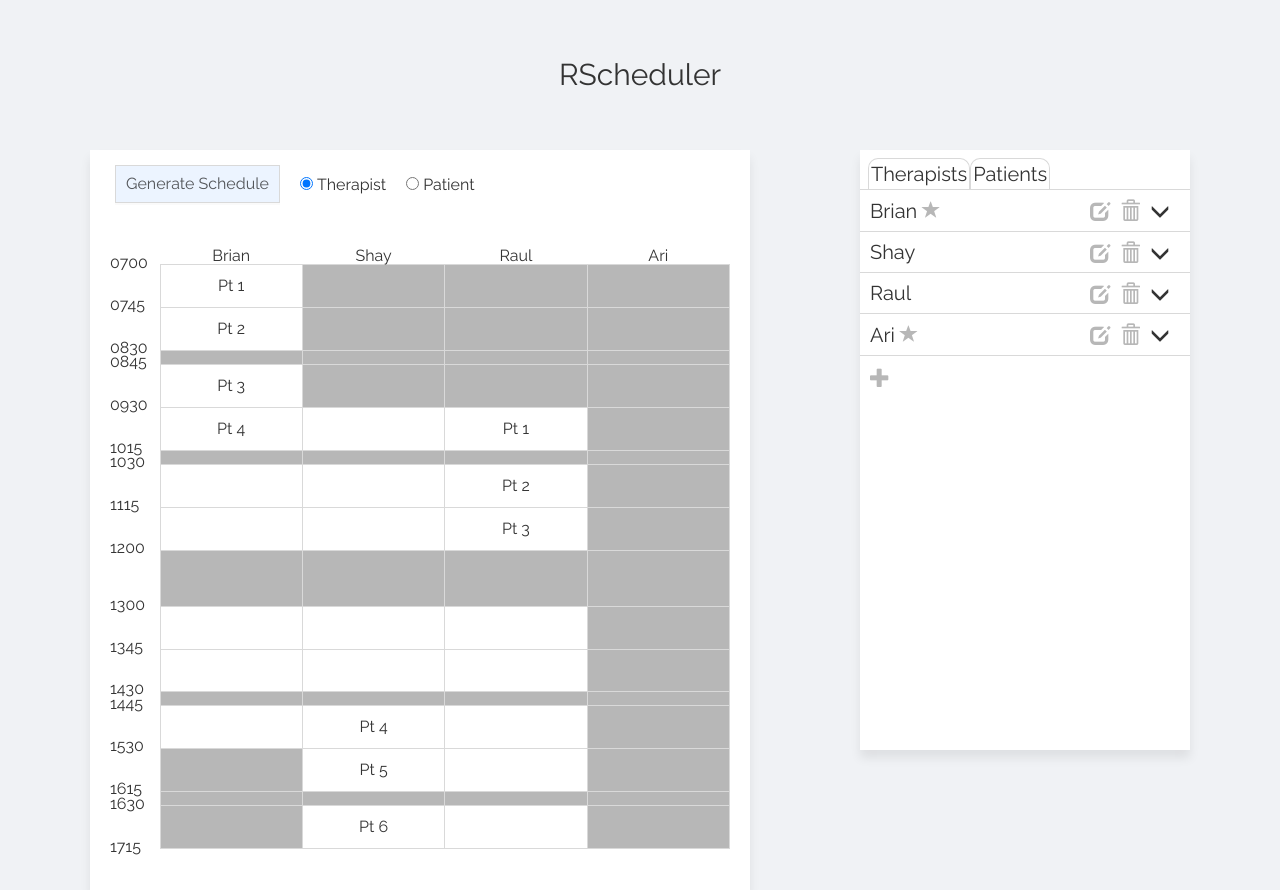
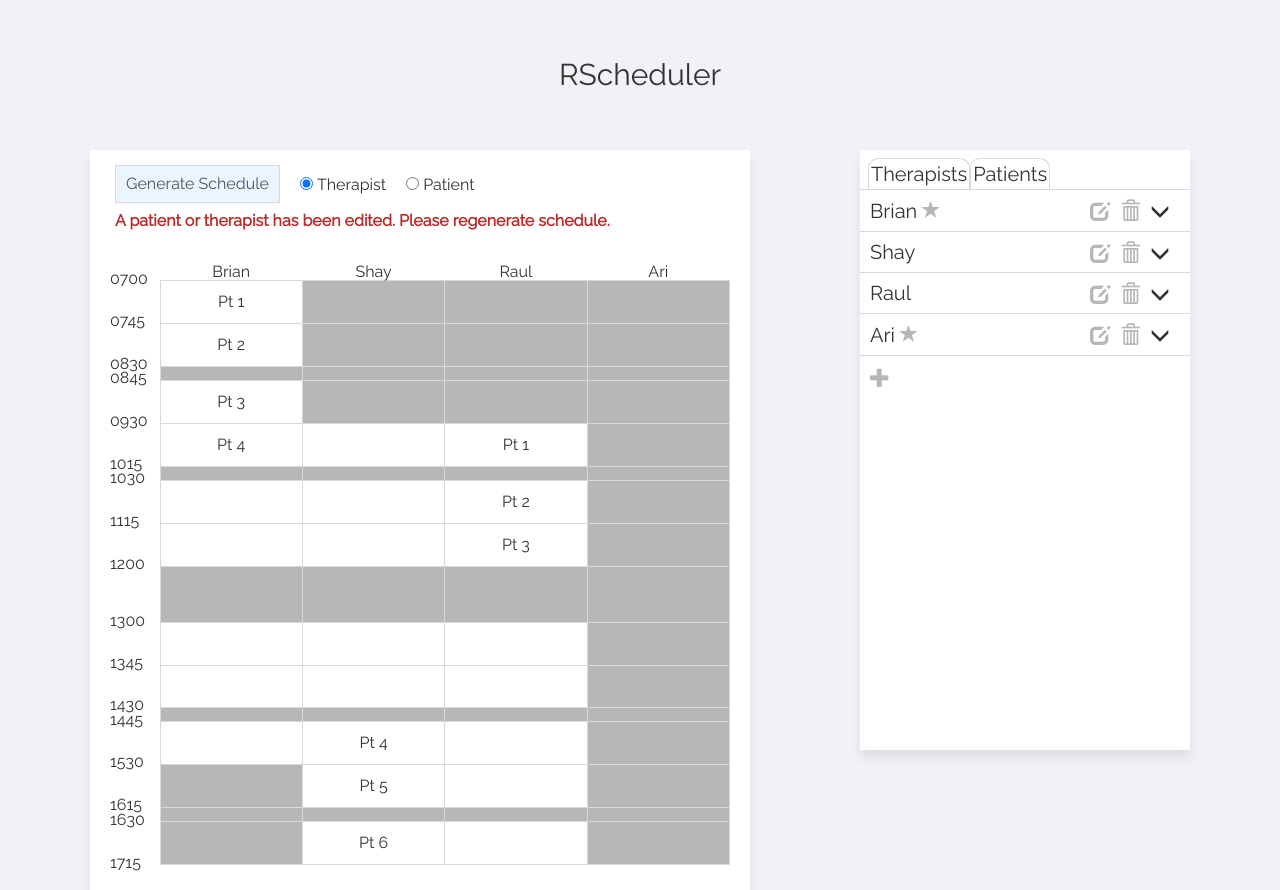
Before and after one commit to Eruanne2/rscheduler, a React (Create React App) app: page / in a window 1280 px wide. Built offline with nearby package versions, Linux system fonts and the light colour scheme; the HTML template or start-up script is replaced by a standard one.

Commit message:
write schedule generation logic

```diff
--- a/src/App.tsx
+++ b/src/App.tsx
@@ -4,8 +4,9 @@ import PatientTherapistList from './components/PatientTherapistList';
 import './styling/reset.css';
 import './styling/App.css';
 import { testState } from './testData';
-import { State } from './typing/types';
+import { State, Appointment } from './typing/types';
 import { deepCopyState  } from './helpers/deepCopy';
+import { generateSchedule } from './helpers/generateSchedule';
 
 const App = (): JSX.Element => {
   const [scheduleState, setScheduleState] = useState<State>(deepCopyState(testState));
@@ -13,16 +14,23 @@ const App = (): JSX.Element => {
   const [scheduleError, setScheduleError] = useState<string>('');
 
   useEffect(() => {
-    if (JSON.stringify(listState) !== JSON.stringify(scheduleState)) {
+    const patientsEqual = JSON.stringify(listState.patients) !== JSON.stringify(scheduleState.patients);
+    const therapistsEqual = JSON.stringify(listState.therapists) !== JSON.stringify(scheduleState.therapists);
+    if (!patientsEqual || !therapistsEqual) {
       setScheduleError('A patient or therapist has been edited. Please regenerate schedule.');
     }
   }, [scheduleState, listState])
 
-  const generateSchedule = () => setScheduleState(deepCopyState(listState)); // this triggers the useEffect below
-  useEffect(() => {
-    // generate schedule here
-    setScheduleError('');
-  }, [scheduleState]);
+  const buildSchedule = () => {
+    const [appts, error] = generateSchedule(listState.patients, listState.therapists);
+    const listStateCopy = deepCopyState(listState);
+    setScheduleState({
+      patients: listStateCopy.patients,
+      therapists: listStateCopy.therapists,
+      appointments: appts
+    }); // this triggers the useEffect below
+    setScheduleError(error);
+  }
 
   return (
     <div className="app">
@@ -30,7 +38,7 @@ const App = (): JSX.Element => {
       <div className='main-container'>
         <Schedule
           scheduleState={scheduleState}
-          generateSchedule={generateSchedule}
+          buildSchedule={buildSchedule}
           error={scheduleError}
         />
         <PatientTherapistList listState={listState} setListState={setListState} />
--- a/src/components/Schedule.tsx
+++ b/src/components/Schedule.tsx
@@ -3,8 +3,8 @@ import { Mode, TimeRange, Appointment, State, Person } from "../typing/types";
 import { TIME_SLOTS } from "../constants";
 import { calcHeight, hasAvailable } from "../helpers/timeHelpers";
 
-const Schedule = (props: { scheduleState: State, generateSchedule: () => void, error: string }): JSX.Element => {
-  const { scheduleState, generateSchedule, error } = props;
+const Schedule = (props: { scheduleState: State, buildSchedule: () => void, error: string }): JSX.Element => {
+  const { scheduleState, buildSchedule, error } = props;
   const [scheduleMode, setScheduleMode] = useState<Mode>('therapist');
   const persons = scheduleState[`${scheduleMode}s`];
 
@@ -15,7 +15,7 @@ const Schedule = (props: { scheduleState: State, generateSchedule: () => void, e
   return <div className="schedule">
     <div className='schedule-header'>
       <div className='schedule-controls'>
-        <button className='generate-schedule-btn' onClick={generateSchedule}>Generate Schedule</button>
+        <button className='generate-schedule-btn' onClick={buildSchedule}>Generate Schedule</button>
         <label>
           <input
             type="radio"
--- a/src/constants.ts
+++ b/src/constants.ts
@@ -1,4 +1,4 @@
-import { TimeRange } from "./typing/types";
+import { TimeRange, ValidTime } from "./typing/types";
 
 export const TIME_SLOTS: TimeRange[] = [
   { startTime: '0700', endTime: '0745'},
--- /dev/null
+++ b/src/helpers/generateSchedule.ts
@@ -0,0 +1,82 @@
+import { TIME_SLOTS } from '../constants';
+import { Patient, Therapist, Appointment, TimeRange, ValidTime } from '../typing/types';
+import { hasAvailable } from './timeHelpers';
+
+export const generateSchedule = (patients: Patient[], therapists: Therapist[]): [appts: Appointment[], errors: string] => {
+
+
+  // two main rules to consider:
+  // 1. each patient must be seen 4 times per day
+  // 2. each patient must be seen by each therapist at least once
+
+  // other considerations:
+  // - must stay within patients' and therapists' availability.
+  // - fill therapists' schedules first, then floats.
+  // - avoid scheduling patients with back to back sessions if possible.
+
+
+  // with these considerations, let's start processing.
+  // start by iterating through each patients in order of least availability. for each primary, find two appointments and try to spread them out
+  // with gaps in between.
+
+
+  // start scheduling the patients with the least availability.
+  // fill primaries' schedules before beginning to schedule float.
+
+
+  // ok, here's the thing. we need to go through all possible combinations. you can't just guess the optimal path. how to do this? I have no clue.
+
+
+  // if there are not enough slots, return an error that patients will need to be grouped (along with recommendations - ?)
+  // if there are extra slots, suggest that a float go home for every 8 extra slots, or that a float take a half day for every 4 extra slots.
+
+  // const orderedPatients = patients; // will implement ordering later
+  // const orderedTherapists = therapists.sort((a: Therapist, b: Therapist) => (+b.primary - +a.primary));
+  // const startTimes = TIME_SLOTS.filter((ts: TimeRange) => !ts.break);
+
+
+
+  // // ---------- array soln
+  // const scheduleArr = startTimes.map((time: TimeRange) => {
+  //   return orderedPatients.map((patient: Patient) => patient.name);
+  // });
+  // //
+
+
+
+  // // --------------- object soln
+  // const scheduleObj = {};
+  // startTimes.forEach((ts: TimeRange) => {
+  //   scheduleObj[ts.startTime] = {};
+  //   orderedPatients.forEach((pt: Patient) => scheduleObj[ts.startTime][pt] = hasAvailable(pt, ts); // therapist here?
+  // });
+  // // { '0700': {
+  // //   'Pt 1': true, // later a therapist's name will go here
+  // //   'Pt 2': true,
+  // //   'Pt 3': true,
+  // // }}
+
+  // Object.keys(scheduleObj).forEach((startTime: ValidTime) => {
+
+  // });
+
+
+
+
+  // -------------- brute force solution
+
+
+  // we have three dimensions we're working with. patients, therapists, and time slots.
+  // to find every possible outcome, we need to set one of them as static (ex. patients) and
+  // then test out every possible combination of other other two. It will be O(n*m), where
+  // n = patients and m = therapists.
+
+  // -------------------
+
+
+
+
+
+  // ---------------
+  return [[], ''];
+};
```
Also changed, not shown: src/testData.ts (line endings or trailing spaces).
